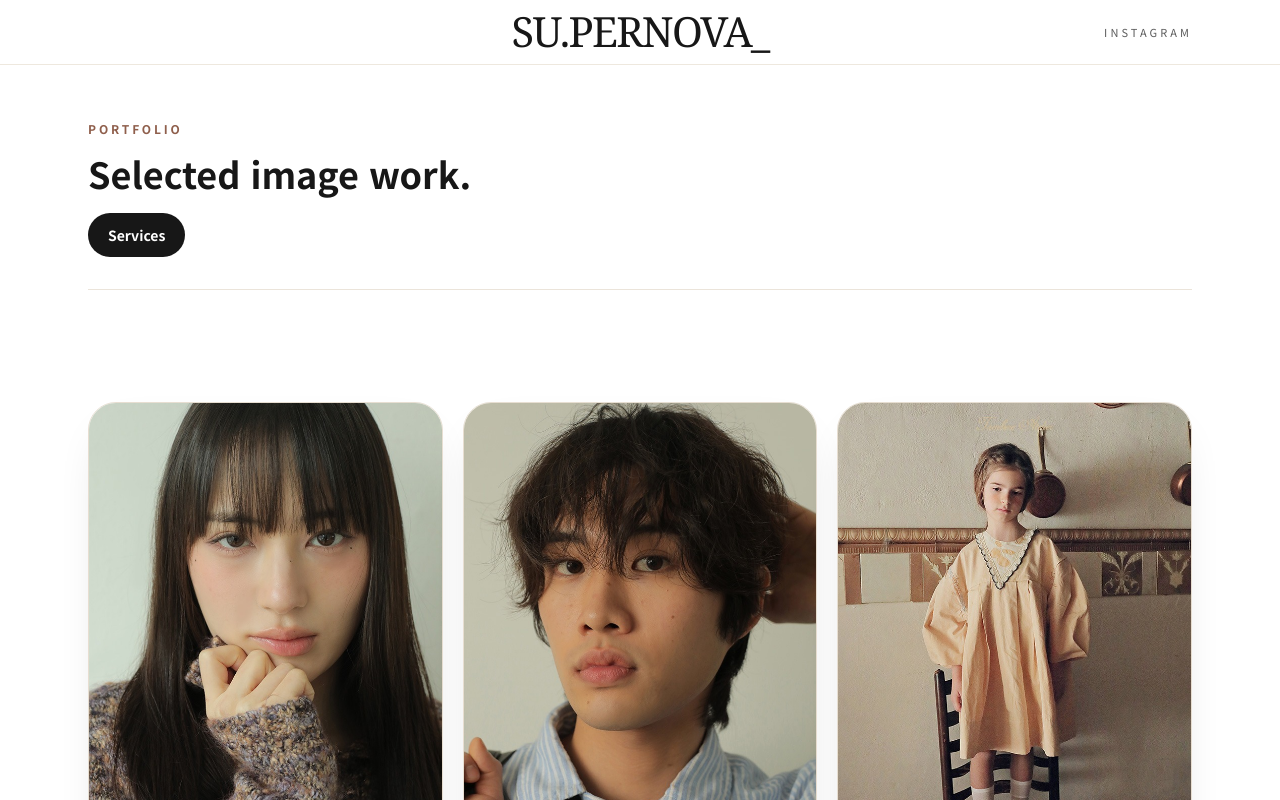
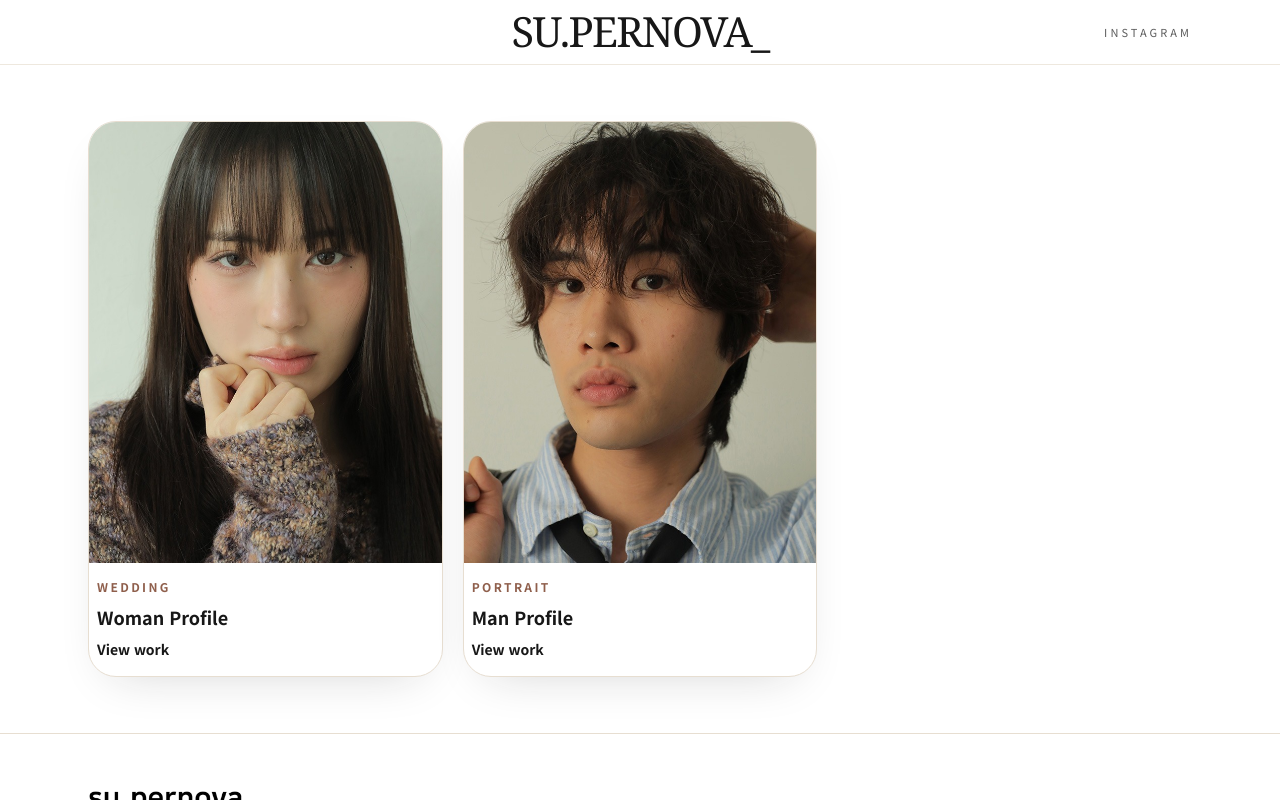
Before and after one commit to shubbydobob/supernova, a Next.js app: page /portfolio in a window 1280 px wide. Shown: the top 800 px of the page. Built offline with nearby package versions, Linux system fonts and the light colour scheme.

Commit message:
포트폴리오 목록 표시 항목 정리

```diff
--- a/app/portfolio/page.tsx
+++ b/app/portfolio/page.tsx
@@ -1,8 +1,6 @@
 import type { Metadata } from "next";
 
 import { PortfolioGrid } from "@/components/portfolio/portfolio-grid";
-import { CTAButton } from "@/components/shared/cta-button";
-import { PageIntro } from "@/components/shared/page-intro";
 import { Section } from "@/components/shared/section";
 import { getPortfolioItems, getSiteConfig } from "@/lib/content";
 
@@ -22,22 +20,12 @@ export async function generateMetadata(): Promise<Metadata> {
 
 export default async function PortfolioPage() {
   const items = await getPortfolioItems();
+  const visibleItems = items.filter((item) => item.slug !== "editorial-cafe-campaign");
 
   return (
     <>
-      <PageIntro
-        eyebrow="Portfolio"
-        title="Selected image work."
-        description=""
-        actions={
-          <>
-            <CTAButton href="/services">Services</CTAButton>
-          </>
-        }
-      />
-
       <Section>
-        <PortfolioGrid items={items} />
+        <PortfolioGrid items={visibleItems} />
       </Section>
     </>
   );
```
